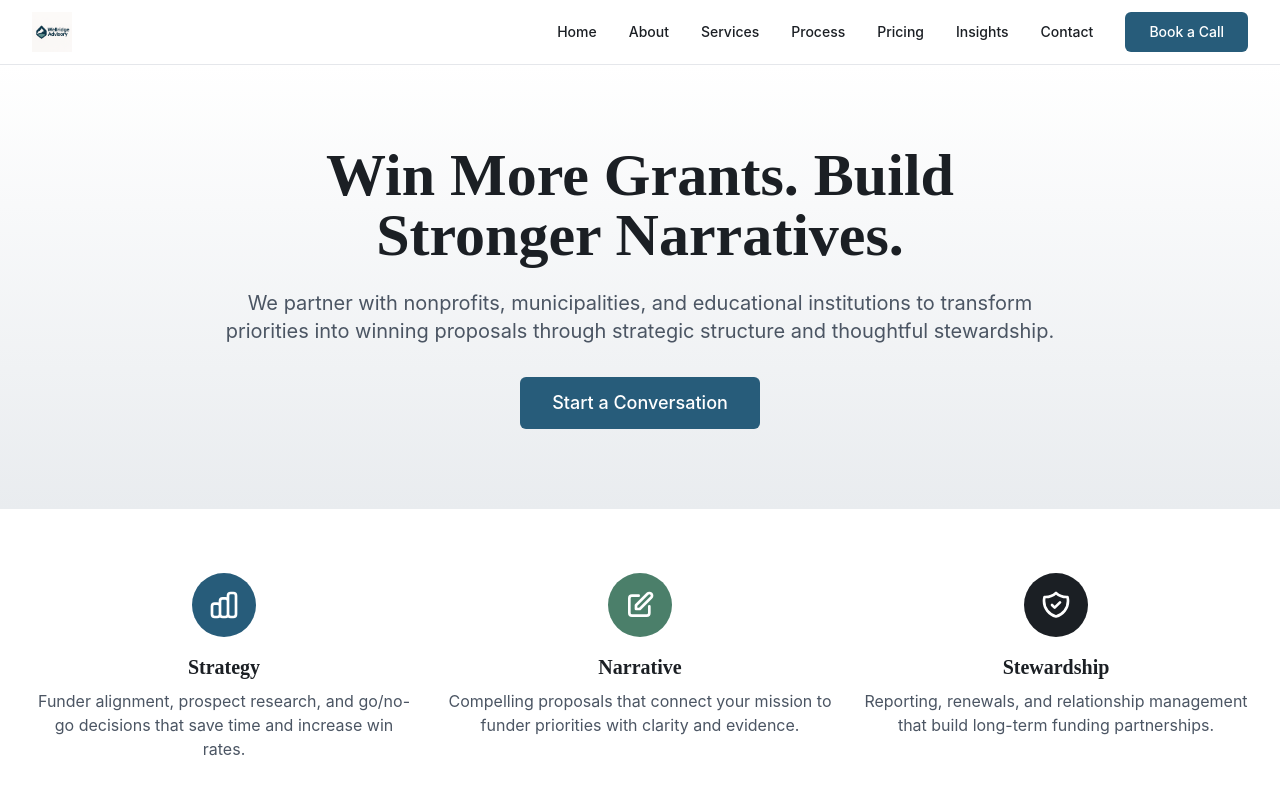
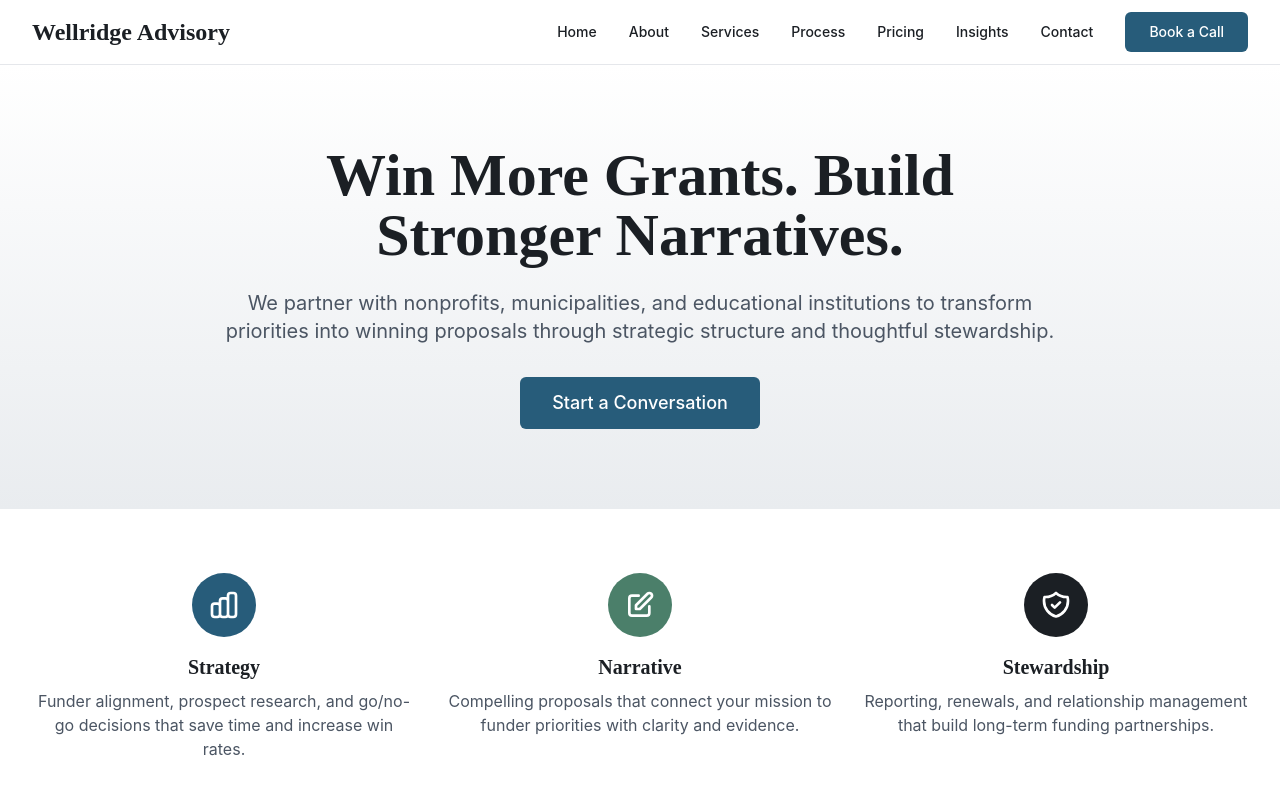
Before and after one commit to fdtorres1/wellridge_site, an Astro site: page / in a window 1280 px wide. Shown: the top 800 px of the page. Built offline with nearby package versions, Linux system fonts and the light colour scheme; Astro itself is replaced by a stand-in of ours.

Commit message:
Version 1.3.0: Restore text logo in header, keep logo file for future use

```diff
--- a/package.json
+++ b/package.json
@@ -1,7 +1,7 @@
 {
   "name": "wellridge_site",
   "type": "module",
-  "version": "1.2.0",
+  "version": "1.3.0",
   "scripts": {
     "dev": "astro dev",
     "build": "astro build",
--- a/src/components/Header.astro
+++ b/src/components/Header.astro
@@ -14,12 +14,8 @@ const navItems = [
   <nav class="max-w-7xl mx-auto px-4 sm:px-6 lg:px-8">
     <div class="flex justify-between items-center h-16">
       <div class="flex items-center">
-        <a href="/" class="flex items-center">
-          <img
-            src="/wellridge-logo.png"
-            alt="Wellridge Advisory"
-            class="h-10 w-auto"
-          />
+        <a href="/" class="text-2xl font-serif font-bold text-slate-deep">
+          Wellridge Advisory
         </a>
       </div>
       <div class="hidden md:flex items-center space-x-8">
```
Also changed, not shown: README.md.
